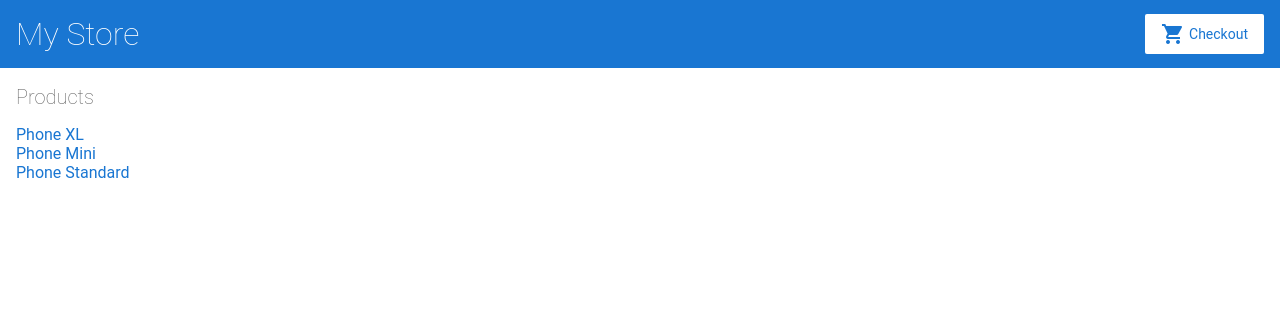
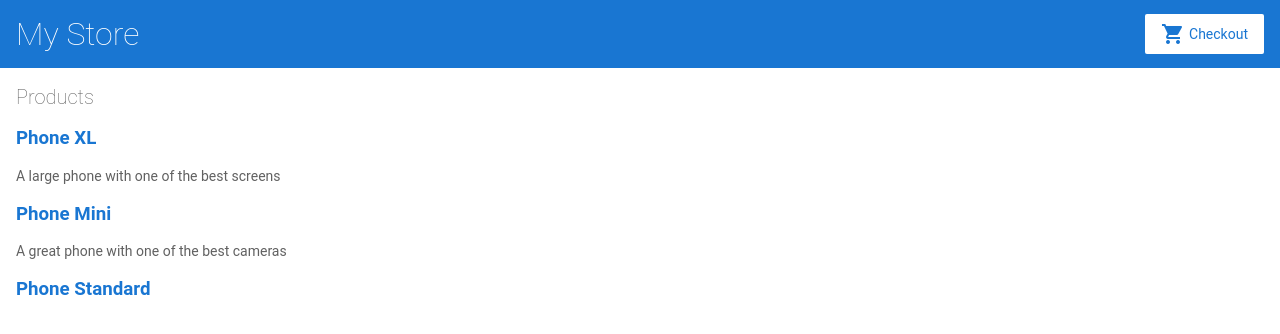
Before and after one commit to avoxa25/angular-xqwn95, an Angular app: page / in a window 1280 px wide. Shown: the top 334 px of the page. Built offline with nearby package versions, Linux system fonts and the light colour scheme.

Commit message:
Add description

```diff
--- a/src/app/product-list/product-list.component.html
+++ b/src/app/product-list/product-list.component.html
@@ -2,9 +2,15 @@
 
 <div *ngFor="let product of products">
 
-    <a [title]="product.name + ' details'">
-        {{product.name}}
-    </a>
+    <h3>
+        <a [title]="product.name + ' details'">
+            {{product.name}}
+        </a>
+    </h3>
+
+    <p *ngIf="product.description">
+        {{product.description}}
+    </p>
 </div>
 <!--
 Copyright Google LLC. All Rights Reserved.
```
